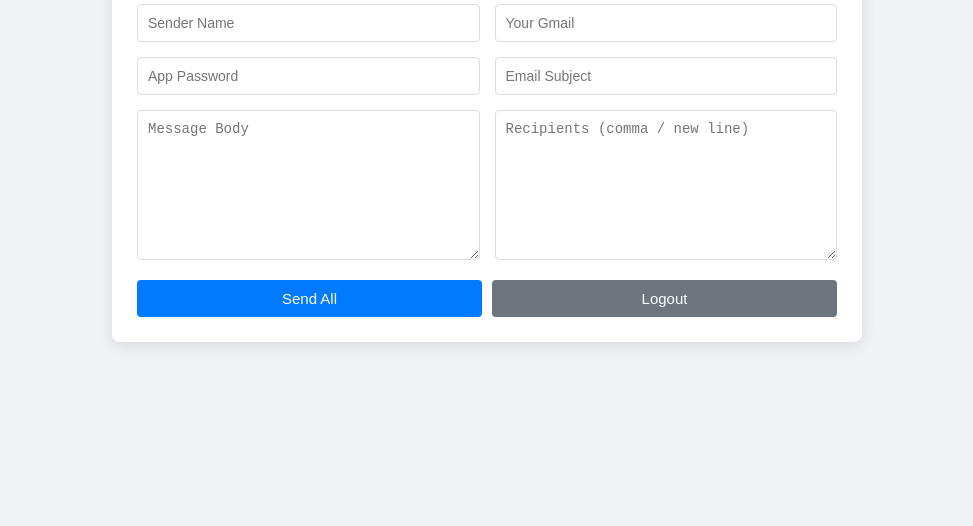
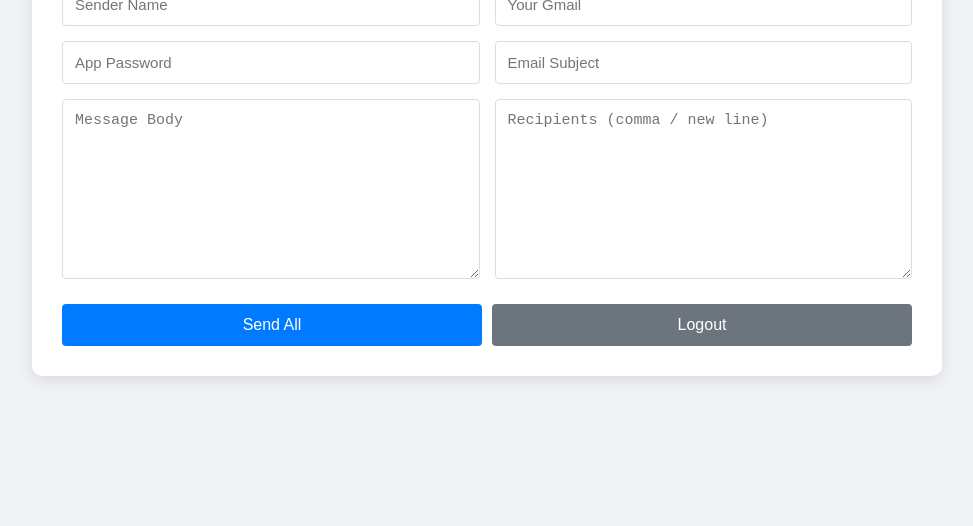
Before and after one commit to gaurav-kakwan/gaurav-kakwan, a website: page index.html in a window 1280 px wide. Shown: the part 274-800 px from the top of the page, without its empty margins (153-1126 px from the left). Drawn offline with Linux system fonts and the light colour scheme; sample sign-in values are in the browser's storage.

Commit message:
Update style.css

```diff
--- a/style.css
+++ b/style.css
@@ -6,7 +6,7 @@ body {
   color: #333;
 }
 
-/* --- Login Page --- */
+/* --- LOGIN PAGE STYLE --- */
 .login-page {
   display: flex;
   justify-content: center;
@@ -16,43 +16,45 @@ body {
 
 .login-card {
   background: #ffffff;
-  padding: 35px;
+  padding: 30px;
   border-radius: 8px;
   box-shadow: 0 4px 15px rgba(0,0,0,0.1);
   width: 100%;
-  max-width: 350px;
+  max-width: 320px; /* Login page chhota */
   text-align: center;
 }
 
 .login-title {
-  margin-bottom: 25px;
+  margin-bottom: 20px;
   color: #333;
   font-size: 22px;
   font-weight: 600;
 }
 
-/* --- Console Page (Wide Design) --- */
+/* --- CONSOLE PAGE STYLE (Bigger Size) --- */
 .page {
   display: flex;
   justify-content: center;
   align-items: center;
   min-height: 100vh;
+  padding: 20px;
+  box-sizing: border-box;
 }
 
 .card {
   background: #ffffff;
-  padding: 25px;
-  border-radius: 8px;
+  padding: 30px; /* Padding thoda badhaya */
+  border-radius: 10px;
   box-shadow: 0 4px 15px rgba(0,0,0,0.1);
   width: 100%;
-  max-width: 700px; /* Wide console */
+  max-width: 850px; /* Page ka size bada diya (Pehle 700px tha) */
 }
 
 .title {
   text-align: center;
-  margin-bottom: 20px;
+  margin-bottom: 25px;
   color: #333;
-  font-size: 22px;
+  font-size: 24px; /* Title bada */
 }
 
 .form-grid {
@@ -72,10 +74,10 @@ body {
 }
 
 input, textarea {
-  padding: 10px;
+  padding: 12px; /* Input boxes thoda bade */
   border: 1px solid #ddd;
   border-radius: 4px;
-  font-size: 14px;
+  font-size: 15px; /* Font size badhaya */
   box-sizing: border-box;
   width: 100%;
 }
@@ -87,23 +89,23 @@ input:focus, textarea:focus {
 
 /* Big inputs for Message and Recipients */
 .big-inputs textarea {
-  min-height: 150px;
+  min-height: 180px; /* Textarea ki height badhaya */
   resize: vertical;
 }
 
 .btn-row {
-  margin-top: 20px;
+  margin-top: 25px;
   display: flex;
   gap: 10px;
 }
 
 button {
   flex: 1;
-  padding: 10px;
+  padding: 12px; /* Button size badhaya */
   border: none;
   border-radius: 4px;
   cursor: pointer;
-  font-size: 15px;
+  font-size: 16px;
   background-color: #007bff;
   color: white;
 }
```
